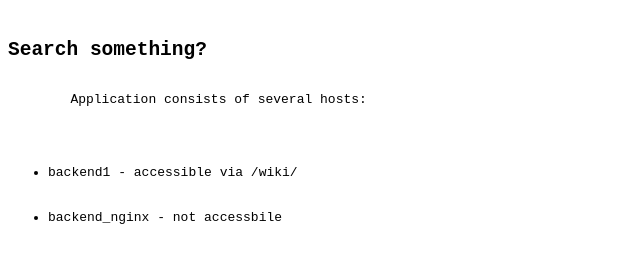
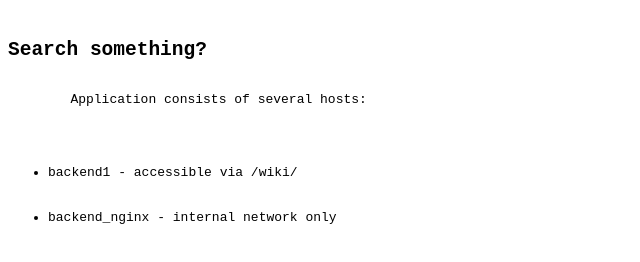
Before and after one commit to act1on3/weird_proxies_ctf, a plain HTML site: page reverse_apache/public/index.html in a window 1280 px wide. Shown: the full height of the page, 0-640 px from the left. Drawn offline with Linux system fonts and the light colour scheme.

```diff
--- a/reverse_apache/public/index.html
+++ b/reverse_apache/public/index.html
@@ -8,7 +8,7 @@
         Application consists of several hosts:
         <ul>
             <li>backend1 - accessible via /wiki/</li>
-            <li>backend_nginx - not accessbile</li>
+            <li>backend_nginx - internal network only</li>
         </ul>
     </pre>
 </body>
```
Also changed, not shown: backend_nginx/public/index.html (added, +4 -0 lines), backend_nginx/imgs/unnamed.jpg (added), 5 other files.
